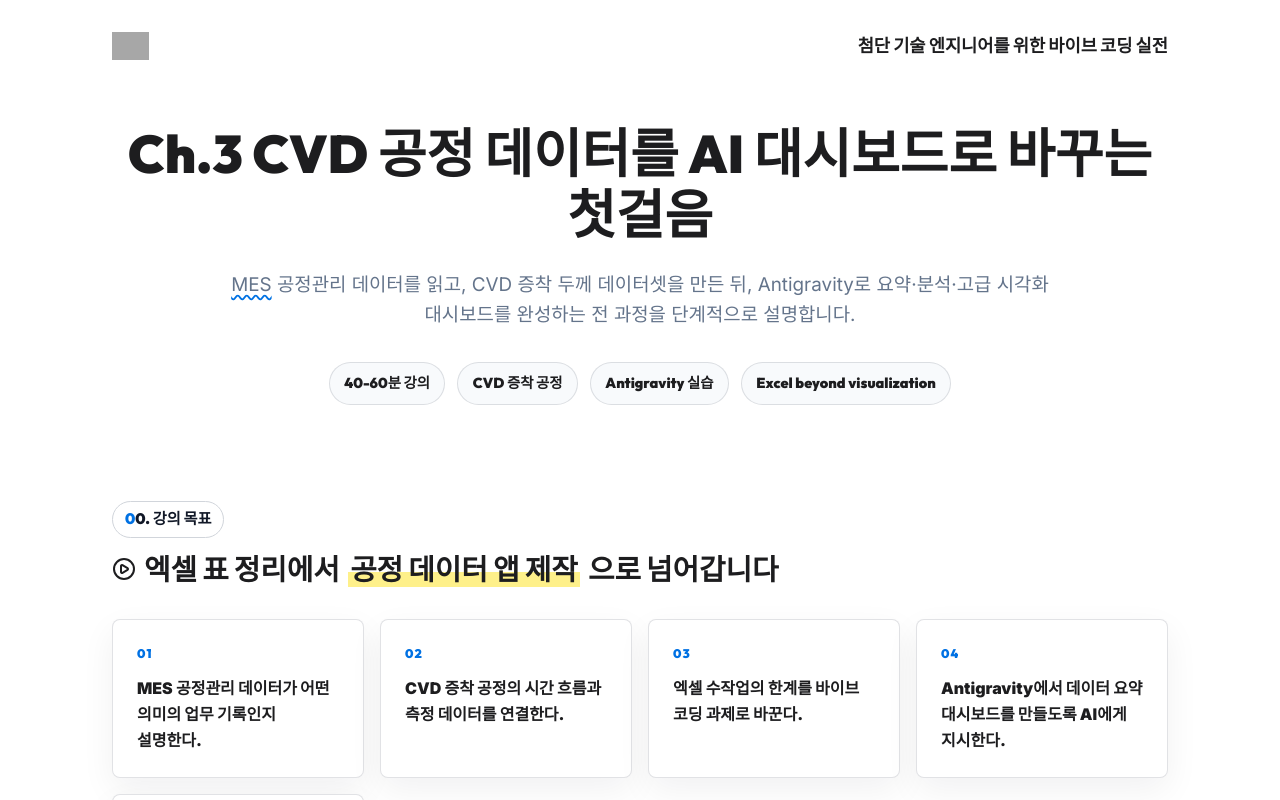
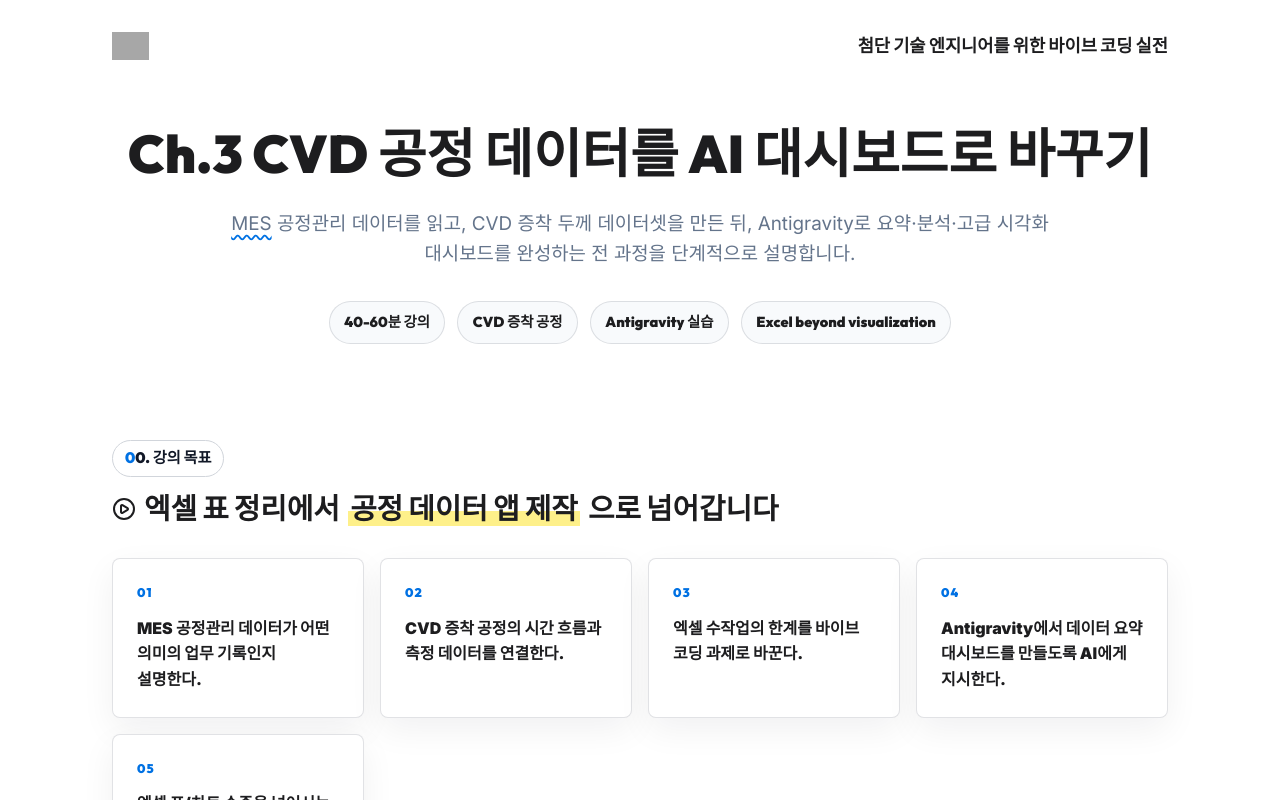
Before and after one commit to heekeunlee/lecture03, a React (Vite) app: page / in a window 1280 px wide. Shown: the top 800 px of the page. Built offline with nearby package versions, Linux system fonts and the light colour scheme; grey boxes are pictures that could not be loaded.

Commit message:
Update lecture 3 title

```diff
--- a/index.html
+++ b/index.html
@@ -4,7 +4,7 @@
     <meta charset="UTF-8" />
     <link rel="icon" type="image/svg+xml" href="/vite.svg" />
     <meta name="viewport" content="width=device-width, initial-scale=1.0" />
-    <title>Ch.3 CVD 공정 데이터를 AI 대시보드로 바꾸는 첫걸음</title>
+    <title>Ch.3 CVD 공정 데이터를 AI 대시보드로 바꾸기</title>
     <link rel="preconnect" href="https://fonts.googleapis.com">
     <link rel="preconnect" href="https://fonts.gstatic.com" crossorigin>
     <link href="https://fonts.googleapis.com/css2?family=Inter:wght@400;700;900&family=Outfit:wght@300;400;700;900&display=swap" rel="stylesheet">
--- a/src/App.tsx
+++ b/src/App.tsx
@@ -891,7 +891,7 @@
         </div>
 
         <motion.div className="hero-section" initial={{ opacity: 0, y: 18 }} animate={{ opacity: 1, y: 0 }}>
-          <h1>Ch.3 CVD 공정 데이터를 AI 대시보드로 바꾸는 첫걸음</h1>
+          <h1>Ch.3 CVD 공정 데이터를 AI 대시보드로 바꾸기</h1>
           <p className="subtitle">
             <Term note="생산 현장의 공정 실행 데이터를 시간순으로 남기는 시스템입니다.">MES</Term> 공정관리 데이터를 읽고,
             CVD 증착 두께 데이터셋을 만든 뒤, Antigravity로 요약·분석·고급 시각화 대시보드를 완성하는 전 과정을 단계적으로 설명합니다.
```
Also changed, not shown: 1 other file (tests, documents, lock files or other folders).
